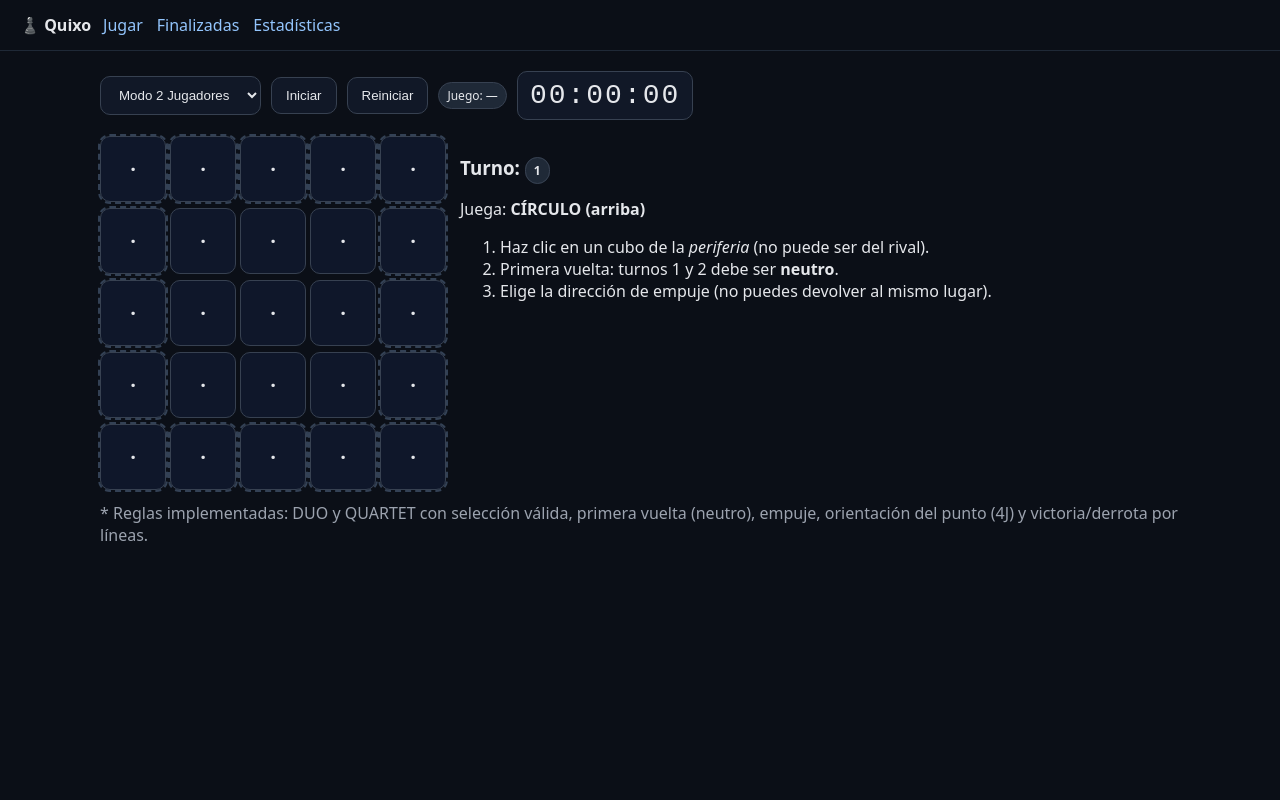
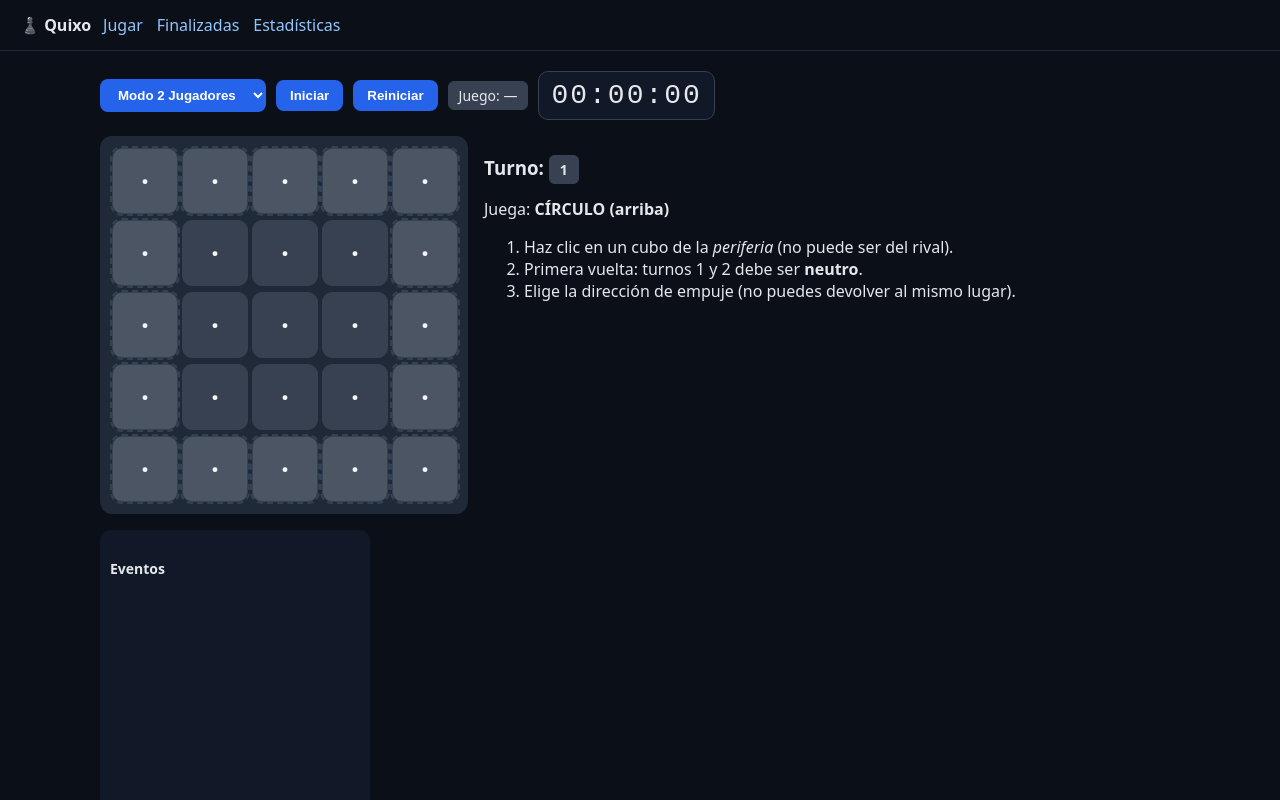
Before and after one commit to Ricardo-Patino/Proyecto-PrograAvanzada, a React (Vite) app in the folder QuixoSolution/frontend/quixo-web/: page / in a window 1280 px wide. Shown: the top 800 px of the page. Built offline with nearby package versions, Linux system fonts and the light colour scheme.

Commit message:
pulido de vistas y adicíon de log
cambios en NewGame, index, creacion de componente panellog

```diff
--- /dev/null
+++ b/QuixoSolution/frontend/package.json
@@ -0,0 +1,5 @@
+{
+  "devDependencies": {
+    "vite": "^7.2.4"
+  }
+}
--- a/QuixoSolution/frontend/quixo-web/index.html
+++ b/QuixoSolution/frontend/quixo-web/index.html
@@ -30,6 +30,103 @@
       .cell.sel { outline: 3px solid #60a5fa; }
       .dirbtn, .dotbtn { padding:8px 10px; border:1px solid #374151; background:#0f172a; border-radius:10px; cursor:pointer; }
       .dirbtn:hover, .dotbtn:hover { background:#1f2937; }
+
+      /* --- TABLERO --- */
+.grid {
+  display: grid;
+  grid-template-columns: repeat(5, 64px);
+  gap: 6px;
+  padding: 12px;
+  background: #1f2937;
+  border-radius: 12px;
+}
+
+.cell {
+  width: 64px;
+  height: 64px;
+  background: #374151;
+  border-radius: 10px;
+  font-size: 28px;
+  color: #f3f4f6;
+  display: flex;
+  justify-content: center;
+  align-items: center;
+  transition: 200ms;
+  cursor: default;
+  user-select: none;
+}
+
+/* Periferia clickeable */
+.cell.perimeter {
+  cursor: pointer;
+  background: #4b5563;
+}
+.cell.perimeter:hover {
+  background: #6b7280;
+  transform: scale(1.06);
+}
+
+/* Seleccionada */
+.cell.sel {
+  box-shadow: 0 0 8px 3px #60a5fa;
+  background: #3b82f6 !important;
+  transform: scale(1.1);
+}
+
+/* --- BOTONES --- */
+.btn {
+  background: #2563eb;
+  color: white;
+  padding: 8px 14px;
+  border-radius: 8px;
+  border: none;
+  cursor: pointer;
+  transition: 150ms;
+  font-weight: 600;
+}
+.btn:hover { background: #1d4ed8; }
+.btn:active { transform: scale(0.96); }
+
+.tag {
+  background: #374151;
+  color: #e5e7eb;
+  padding: 4px 10px;
+  border-radius: 6px;
+  font-size: 14px;
+}
+
+.dirbtn, .dotbtn {
+  background: #4b5563;
+  color: white;
+  border: none;
+  padding: 8px 10px;
+  border-radius: 6px;
+  cursor: pointer;
+  transition: 150ms;
+}
+.dirbtn:hover, .dotbtn:hover { background: #6b7280; }
+.dotbtn.sel {
+  outline: 3px solid #3b82f6;
+}
+
+/* --- SCROLL PANEL (LOG) --- */
+.log-panel {
+  width: 250px;
+  height: 350px;
+  background: #111827;
+  border-radius: 10px;
+  padding: 10px;
+  overflow-y: auto;
+  color: #e5e7eb;
+  font-size: 14px;
+}
+.log-entry {
+  padding: 4px 0;
+  border-bottom: 1px solid #374151;
+  opacity: 0.85;
+}
+
+
     </style>
   </head>
   <body>
--- a/QuixoSolution/frontend/quixo-web/src/components/Board.jsx
+++ b/QuixoSolution/frontend/quixo-web/src/components/Board.jsx
@@ -30,9 +30,10 @@ export default function Board({ board, selected, onPick }) {
             onClick={() => isPerimeter && onPick?.(idx)}
             title={isPerimeter ? 'Periferia (clic para seleccionar)' : 'No seleccionable'}
           >
-            <div style={{display:'flex', flexDirection:'column', alignItems:'center', lineHeight:1.1}}>
+
+            <div style={{ display: 'flex', flexDirection: 'column', alignItems: 'center', lineHeight: 1.1 }}>
               <div>{sym}</div>
-              <div style={{fontSize:12, opacity:0.8}}>{dotChar(cell.dot)}</div>
+              <div style={{ fontSize: 12, opacity: 0.8 }}>{dotChar(cell.dot)}</div>
             </div>
           </div>
         )
--- /dev/null
+++ b/QuixoSolution/frontend/quixo-web/src/components/LogPanel.jsx
@@ -0,0 +1,17 @@
+import { useEffect, useRef } from "react";
+
+export default function LogPanel({ logs }) {
+  const endRef = useRef(null);
+
+  return (
+    <div className="log-panel">
+      <h4 style={{ marginBottom: 8 }}>Eventos</h4>
+      {logs.map((t, i) => (
+        <div key={i} className="log-entry">
+          {t}
+        </div>
+      ))}
+      <div ref={endRef}></div>
+    </div>
+  );
+}
--- a/QuixoSolution/frontend/quixo-web/src/pages/NewGame.jsx
+++ b/QuixoSolution/frontend/quixo-web/src/pages/NewGame.jsx
@@ -2,23 +2,24 @@ import { useMemo, useState } from 'react'
 import Board from '../components/Board'
 import SevenSegmentClock from '../components/SevenSegmentClock'
 import { createGame, postMove } from '../api'
+import LogPanel from '../components/LogPanel'
 
 const SIZE = 5
 const NEUTRAL = 0, CIRCLE = 1, CROSS = 2
-const SEATS = ['TOP','RIGHT','BOTTOM','LEFT']        // orden de turnos en QUARTET
-const TEAM_OF_SEAT = { TOP:'A', RIGHT:'B', BOTTOM:'A', LEFT:'B' }
+const SEATS = ['TOP', 'RIGHT', 'BOTTOM', 'LEFT']        // orden de turnos en QUARTET
+const TEAM_OF_SEAT = { TOP: 'A', RIGHT: 'B', BOTTOM: 'A', LEFT: 'B' }
 const SYMBOL_OF_TEAM = { A: CIRCLE, B: CROSS }
 
 const rowOf = i => Math.floor(i / SIZE)
 const colOf = i => i % SIZE
-const idxOf = (r,c) => r*SIZE + c
-const isPerimeter = i => rowOf(i)===0 || rowOf(i)===SIZE-1 || colOf(i)===0 || colOf(i)===SIZE-1
+const idxOf = (r, c) => r * SIZE + c
+const isPerimeter = i => rowOf(i) === 0 || rowOf(i) === SIZE - 1 || colOf(i) === 0 || colOf(i) === SIZE - 1
 
-function freshBoard(){
-  return Array.from({length: SIZE*SIZE}, _ => ({ sym: NEUTRAL, dot: null }))
+function freshBoard() {
+  return Array.from({ length: SIZE * SIZE }, _ => ({ sym: NEUTRAL, dot: null }))
 }
 
-export default function NewGame(){
+export default function NewGame() {
   const [mode, setMode] = useState('DUO')
   const [board, setBoard] = useState(freshBoard())
   const [turn, setTurn] = useState(1)
@@ -26,33 +27,45 @@ export default function NewGame(){
   const [gameId, setGameId] = useState(null)
 
   const [selected, setSelected] = useState(null)
-  const [allowedDirs, setAllowedDirs] = useState([]) // ['LEFT','RIGHT','TOP','BOTTOM']
-  const [chosenDot, setChosenDot] = useState(null)   // para QUARTET
+  const [allowedDirs, setAllowedDirs] = useState([])
+  const [chosenDot, setChosenDot] = useState(null)
 
-  // Jugador actual (símbolo/seat)
-  const currentSeat = useMemo(()=>{
-    return mode === 'DUO' ? ( (turn % 2 === 1) ? 'TOP' : 'BOTTOM' ) : SEATS[(turn-1) % 4]
+  // --------------------------------------------
+  // LOGS — Estado y función para registrar eventos
+  // --------------------------------------------
+  const [logs, setLogs] = useState([])
+  function addLog(msg) {
+    setLogs((l) => [...l, msg])
+  }
+  // --------------------------------------------
+
+  // Jugador actual
+  const currentSeat = useMemo(() => {
+    return mode === 'DUO'
+      ? ((turn % 2 === 1) ? 'TOP' : 'BOTTOM')
+      : SEATS[(turn - 1) % 4]
   }, [turn, mode])
 
   let currentSymbol;
   if (mode === 'DUO') {
-  // DUO: TOP = CIRCLE, BOTTOM = CROSS
     currentSymbol = currentSeat === 'TOP' ? CIRCLE : CROSS;
   } else {
-  // QUARTET usa equipos A/B
     const currentTeam = TEAM_OF_SEAT[currentSeat];
     currentSymbol = SYMBOL_OF_TEAM[currentTeam];
   }
 
   const opponentSymbol = currentSymbol === CIRCLE ? CROSS : CIRCLE
+  const currentTeam = TEAM_OF_SEAT[currentSeat]
 
-  // Primera vuelta: DUO -> turn<=2; QUARTET -> turn<=4
-  const isFirstRound = useMemo(()=> turn <= (mode==='DUO' ? 2 : 4), [turn, mode])
+  const isFirstRound = useMemo(() =>
+    turn <= (mode === 'DUO' ? 2 : 4)
+    , [turn, mode])
 
-  async function start(){
+  async function start() {
     const payload = mode === 'DUO'
       ? { mode: 'DUO', playerTopId: 1, playerBottomId: 2 }
       : { mode: 'QUARTET', playerTopId: 1, playerRightId: 2, playerBottomId: 3, playerLeftId: 4 }
+
     const res = await createGame(payload)
     setGameId(res.id)
     setBoard(freshBoard())
@@ -61,9 +74,11 @@ if (mode === 'DUO') {
     setSelected(null)
     setAllowedDirs([])
     setChosenDot(null)
+
+    addLog(`🟢 Nueva partida iniciada (ID ${res.id}) en modo ${mode}`)
   }
 
-  function resetLocal(){
+  function resetLocal() {
     setBoard(freshBoard())
     setTurn(1)
     setRunning(false)
@@ -71,41 +86,40 @@ if (mode === 'DUO') {
     setSelected(null)
     setAllowedDirs([])
     setChosenDot(null)
+
+    addLog("🔁 Reiniciaste la partida local")
   }
 
-  function onPickCell(idx){
-    if(!running || !gameId) return alert('Inicia la partida primero')
-    if(!isPerimeter(idx)) return
+  function onPickCell(idx) {
+    if (!running || !gameId) return alert('Inicia la partida primero')
+    if (!isPerimeter(idx)) return
 
     const cell = board[idx]
 
-    // Regla general: no puedes retirar pieza del contrario
-    if(cell.sym === opponentSymbol) return alert('No puedes retirar un cubo del contrario')
+    if (cell.sym === opponentSymbol) return alert('No puedes retirar un cubo del contrario')
+    if (isFirstRound && cell.sym !== NEUTRAL) return alert('Primera vuelta: debes retirar un cubo NEUTRO')
 
-    // Primera vuelta: solo NEUTRO
-    if(isFirstRound && cell.sym !== NEUTRAL) return alert('Primera vuelta: debes retirar un cubo NEUTRO')
-
-    // En QUARTET, si es tu símbolo, el dot debe apuntarte
-    if(mode === 'QUARTET' && cell.sym === currentSymbol){
+    if (mode === 'QUARTET' && cell.sym === currentSymbol) {
       const mustFace = {
-        A: { TOP:'TOP', BOTTOM:'BOTTOM' },
-        B: { RIGHT:'RIGHT', LEFT:'LEFT' }
+        A: { TOP: 'TOP', BOTTOM: 'BOTTOM' },
+        B: { RIGHT: 'RIGHT', LEFT: 'LEFT' }
       }[currentTeam][currentSeat]
-      if(cell.dot !== mustFace) return alert('Solo puedes retirar un cubo de tu símbolo cuyo punto te apunte')
+      if (cell.dot !== mustFace) return alert('Solo puedes retirar un cubo de tu símbolo cuyo punto te apunte')
     }
 
-    // Direcciones válidas (no devolver al mismo lugar)
     const r = rowOf(idx), c = colOf(idx)
     const dirs = []
-    if(c !== 0) dirs.push('LEFT')
-    if(c !== SIZE-1) dirs.push('RIGHT')
-    if(r !== 0) dirs.push('TOP')
-    if(r !== SIZE-1) dirs.push('BOTTOM')
+    if (c !== 0) dirs.push('LEFT')
+    if (c !== SIZE - 1) dirs.push('RIGHT')
+    if (r !== 0) dirs.push('TOP')
+    if (r !== SIZE - 1) dirs.push('BOTTOM')
 
     setSelected(idx)
     setAllowedDirs(dirs)
-    // Dot por defecto (QUARTET): apunta a ti mismo
-    if(mode==='QUARTET'){
+
+    addLog(`📌 Seleccionaste el cubo en índice ${idx}`)
+
+    if (mode === 'QUARTET') {
       const defaultDot = {
         TOP: 'TOP', RIGHT: 'RIGHT', BOTTOM: 'BOTTOM', LEFT: 'LEFT'
       }[currentSeat]
@@ -113,77 +127,85 @@ if (mode === 'DUO') {
     }
   }
 
-  function cloneBoard(b){ return b.map(c => ({...c})) }
+  function cloneBoard(b) { return b.map(c => ({ ...c })) }
 
-  function performPush(idx, direction, dotForPlaced){
+  function performPush(idx, direction, dotForPlaced) {
     const r = rowOf(idx), c = colOf(idx)
     const nb = cloneBoard(board)
 
-    if(direction === 'LEFT' || direction === 'RIGHT'){
-      // fila r
+    if (direction === 'LEFT' || direction === 'RIGHT') {
       const row = []
-      for(let j=0;j<SIZE;j++) if(j!==c) row.push(nb[idxOf(r,j)])
-      const placed = { sym: currentSymbol, dot: (mode==='QUARTET' ? dotForPlaced : 'TOP') }
-      if(direction === 'LEFT') row.unshift(placed)
+      for (let j = 0; j < SIZE; j++) if (j !== c) row.push(nb[idxOf(r, j)])
+      const placed = { sym: currentSymbol, dot: (mode === 'QUARTET' ? dotForPlaced : 'TOP') }
+      if (direction === 'LEFT') row.unshift(placed)
       else row.push(placed)
-      for(let j=0;j<SIZE;j++) nb[idxOf(r,j)] = row[j]
-      const placedIdx = idxOf(r, direction==='LEFT' ? 0 : SIZE-1)
+      for (let j = 0; j < SIZE; j++) nb[idxOf(r, j)] = row[j]
+      const placedIdx = idxOf(r, direction === 'LEFT' ? 0 : SIZE - 1)
       return { nextBoard: nb, placedIdx }
     } else {
-      // columna c
       const col = []
-      for(let i=0;i<SIZE;i++) if(i!==r) col.push(nb[idxOf(i,c)])
-      const placed = { sym: currentSymbol, dot: (mode==='QUARTET' ? dotForPlaced : 'TOP') }
-      if(direction === 'TOP') col.unshift(placed)
+      for (let i = 0; i < SIZE; i++) if (i !== r) col.push(nb[idxOf(i, c)])
+      const placed = { sym: currentSymbol, dot: (mode === 'QUARTET' ? dotForPlaced : 'TOP') }
+      if (direction === 'TOP') col.unshift(placed)
       else col.push(placed)
-      for(let i=0;i<SIZE;i++) nb[idxOf(i,c)] = col[i]
-      const placedIdx = idxOf(direction==='TOP' ? 0 : SIZE-1, c)
+      for (let i = 0; i < SIZE; i++) nb[idxOf(i, c)] = col[i]
+      const placedIdx = idxOf(direction === 'TOP' ? 0 : SIZE - 1, c)
       return { nextBoard: nb, placedIdx }
     }
   }
 
-  function checkLine5(b, sym){
-    // filas
-    for(let i=0;i<SIZE;i++){
+  function checkLine5(b, sym) {
+    for (let i = 0; i < SIZE; i++) {
       let ok = true
-      for(let j=0;j<SIZE;j++){ if(b[idxOf(i,j)].sym!==sym){ ok=false; break } }
-      if(ok) return true
+      for (let j = 0; j < SIZE; j++) {
+        if (b[idxOf(i, j)].sym !== sym) { ok = false; break }
       }
-    // cols
-    for(let j=0;j<SIZE;j++){
+      if (ok) return true
+    }
+
+    for (let j = 0; j < SIZE; j++) {
       let ok = true
-      for(let i=0;i<SIZE;i++){ if(b[idxOf(i,j)].sym!==sym){ ok=false; break } }
-      if(ok) return true
+      for (let i = 0; i < SIZE; i++) {
+        if (b[idxOf(i, j)].sym !== sym) { ok = false; break }
       }
-    // diag principal
-    { let ok = true
-      for(let k=0;k<SIZE;k++){ if(b[idxOf(k,k)].sym!==sym){ ok=false; break } }
-      if(ok) return true
+      if (ok) return true
     }
-    // diag secundaria
-    { let ok = true
-      for(let k=0;k<SIZE;k++){ if(b[idxOf(k,SIZE-1-k)].sym!==sym){ ok=false; break } }
-      if(ok) return true
+
+    {
+      let ok = true
+      for (let k = 0; k < SIZE; k++) {
+        if (b[idxOf(k, k)].sym !== sym) { ok = false; break }
       }
+      if (ok) return true
+    }
+
+    {
+      let ok = true
+      for (let k = 0; k < SIZE; k++) {
+        if (b[idxOf(k, SIZE - 1 - k)].sym !== sym) { ok = false; break }
+      }
+      if (ok) return true
+    }
+
     return false
   }
 
-  async function chooseDirection(dir){
-    if(selected == null) return
+  async function chooseDirection(dir) {
+    if (selected == null) return
 
-    // En QUARTET, obliga a elegir dot válido (solo hacia los asientos de tu equipo)
     let dot = 'TOP'
-    if(mode==='QUARTET'){
-      const validDots = currentTeam==='A' ? ['TOP','BOTTOM'] : ['LEFT','RIGHT']
-      if(!chosenDot || !validDots.includes(chosenDot)){
+    if (mode === 'QUARTET') {
+      const validDots = currentTeam === 'A' ? ['TOP', 'BOTTOM'] : ['LEFT', 'RIGHT']
+      if (!chosenDot || !validDots.includes(chosenDot)) {
         return alert('Elige la orientación del punto para decidir quién de tu equipo podrá jugar el cubo')
       }
       dot = chosenDot
     }
 
+    addLog(`➡️ Empujaste hacia ${dir}`)
+
     const { nextBoard, placedIdx } = performPush(selected, dir, dot)
 
-    // Win/Lose
     const winMine = checkLine5(nextBoard, currentSymbol)
     const winOpponent = checkLine5(nextBoard, opponentSymbol)
     const causedWin = !!winMine
@@ -194,41 +216,42 @@ if (mode === 'DUO') {
     setAllowedDirs([])
     setChosenDot(null)
 
-    // Registrar jugada
     await postMove(gameId, {
       turnNumber: turn,
       actorSeat: currentSeat,
       pickedIndex: selected,
       pushDirection: dir,
       placedIndex: placedIdx,
-      symbol: currentSymbol===CIRCLE?'CIRCLE':'CROSS',
+      symbol: currentSymbol === CIRCLE ? 'CIRCLE' : 'CROSS',
       dotOrientation: dot,
       causedWin,
       causedLose,
       boardJson: JSON.stringify(nextBoard)
     })
 
-    if(causedWin || causedLose){
+    if (causedWin) {
+      addLog(`🏆 ¡Victoria del jugador!`)
       setRunning(false)
-      const who = mode==='DUO'
-        ? (currentSymbol===CIRCLE ? 'CÍRCULO' : 'CRUZ')
-        : (currentTeam==='A' ? 'Equipo A (○)' : 'Equipo B (×)')
-      alert(causedWin ? `¡Gana ${who}!` : `¡Pierde ${who} por formar línea del rival!`)
-    } else {
-      // siguiente turno
-      setTurn(t => t+1)
+    }
+    if (causedLose) {
+      addLog(`❌ Derrota por línea del rival`)
+      setRunning(false)
+    }
+
+    if (!causedWin && !causedLose) {
+      setTurn(t => t + 1)
+      addLog(`🔄 Turno ${turn + 1}`)
     }
   }
 
-  // UI helpers
-  const playerLabel = (mode==='DUO'
-    ? (currentSymbol===CIRCLE ? 'CÍRCULO (arriba)' : 'CRUZ (abajo)')
-    : `${currentSeat} — ${currentTeam==='A'?'○ A':'× B'}`)
+  const playerLabel = (mode === 'DUO'
+    ? (currentSymbol === CIRCLE ? 'CÍRCULO (arriba)' : 'CRUZ (abajo)')
+    : `${currentSeat} — ${currentTeam === 'A' ? '○ A' : '× B'}`)
 
   return (
     <section>
       <div className="toolbar">
-        <select value={mode} onChange={e=>setMode(e.target.value)} className="btn" disabled={running}>
+        <select value={mode} onChange={e => setMode(e.target.value)} className="btn" disabled={running}>
           <option value="DUO">Modo 2 Jugadores</option>
           <option value="QUARTET">Modo 4 Jugadores</option>
         </select>
@@ -238,33 +261,34 @@ if (mode === 'DUO') {
         <SevenSegmentClock running={running} />
       </div>
 
-      <div style={{display:'flex', gap:16, alignItems:'flex-start', flexWrap:'wrap'}}>
+      <div style={{ display: 'flex', gap: 16, alignItems: 'flex-start', flexWrap: 'wrap' }}>
         <Board board={board} selected={selected} onPick={onPickCell} />
+
         <div>
           <h3>Turno: <span className="tag">{turn}</span></h3>
           <p>Juega: <strong>{playerLabel}</strong></p>
           <ol>
             <li>Haz clic en un cubo de la <em>periferia</em> (no puede ser del rival).</li>
-            <li>Primera vuelta: {mode==='DUO' ? 'turnos 1 y 2' : 'turnos 1 a 4'} debe ser <strong>neutro</strong>.</li>
-            {mode==='QUARTET' && <li>Si tomas uno de tu símbolo, el <strong>punto debe apuntarte</strong>.</li>}
+            <li>Primera vuelta: {mode === 'DUO' ? 'turnos 1 y 2' : 'turnos 1 a 4'} debe ser <strong>neutro</strong>.</li>
+            {mode === 'QUARTET' && <li>Si tomas uno de tu símbolo, el <strong>punto debe apuntarte</strong>.</li>}
             <li>Elige la dirección de empuje (no puedes devolver al mismo lugar).</li>
-            {mode==='QUARTET' && <li>Selecciona la <strong>orientación del punto</strong> para decidir quién del equipo podrá volver a jugar ese cubo.</li>}
+            {mode === 'QUARTET' && <li>Selecciona la <strong>orientación del punto</strong> para decidir quién del equipo podrá volver a jugar ese cubo.</li>}
           </ol>
 
-          {mode==='QUARTET' && selected!=null && (
-            <div style={{marginTop:12}}>
+          {mode === 'QUARTET' && selected != null && (
+            <div style={{ marginTop: 12 }}>
               <div><strong>Orientación del punto (dot):</strong></div>
-              <div style={{display:'flex', gap:8, marginTop:6, flexWrap:'wrap'}}>
-                {currentTeam==='A' && (
+              <div style={{ display: 'flex', gap: 8, marginTop: 6, flexWrap: 'wrap' }}>
+                {currentTeam === 'A' && (
                   <>
-                    <button className={`dotbtn ${chosenDot==='TOP'?'sel':''}`} onClick={()=>setChosenDot('TOP')}>⬆️ Apunta a TOP</button>
-                    <button className={`dotbtn ${chosenDot==='BOTTOM'?'sel':''}`} onClick={()=>setChosenDot('BOTTOM')}>⬇️ Apunta a BOTTOM</button>
+                    <button className={`dotbtn ${chosenDot === 'TOP' ? 'sel' : ''}`} onClick={() => setChosenDot('TOP')}>⬆️ Apunta a TOP</button>
+                    <button className={`dotbtn ${chosenDot === 'BOTTOM' ? 'sel' : ''}`} onClick={() => setChosenDot('BOTTOM')}>⬇️ Apunta a BOTTOM</button>
                   </>
                 )}
-                {currentTeam==='B' && (
+                {currentTeam === 'B' && (
                   <>
-                    <button className={`dotbtn ${chosenDot==='LEFT'?'sel':''}`} onClick={()=>setChosenDot('LEFT')}>⬅️ Apunta a LEFT</button>
-                    <button className={`dotbtn ${chosenDot==='RIGHT'?'sel':''}`} onClick={()=>setChosenDot('RIGHT')}>➡️ Apunta a RIGHT</button>
+                    <button className={`dotbtn ${chosenDot === 'LEFT' ? 'sel' : ''}`} onClick={() => setChosenDot('LEFT')}>⬅️ Apunta a LEFT</button>
+                    <button className={`dotbtn ${chosenDot === 'RIGHT' ? 'sel' : ''}`} onClick={() => setChosenDot('RIGHT')}>➡️ Apunta a RIGHT</button>
                   </>
                 )}
               </div>
@@ -272,20 +296,24 @@ if (mode === 'DUO') {
           )}
 
           {selected != null && allowedDirs.length > 0 && (
-            <div style={{marginTop:12, display:'grid', gap:8}}>
+            <div style={{ marginTop: 12, display: 'grid', gap: 8 }}>
               <div><strong>Dirección de empuje:</strong></div>
-              <div style={{display:'flex', gap:8, flexWrap:'wrap'}}>
-                {allowedDirs.includes('LEFT')   && <button className="dirbtn" onClick={()=>chooseDirection('LEFT')}>⬅️ Izquierda</button>}
-                {allowedDirs.includes('RIGHT')  && <button className="dirbtn" onClick={()=>chooseDirection('RIGHT')}>➡️ Derecha</button>}
-                {allowedDirs.includes('TOP')    && <button className="dirbtn" onClick={()=>chooseDirection('TOP')}>⬆️ Arriba</button>}
-                {allowedDirs.includes('BOTTOM') && <button className="dirbtn" onClick={()=>chooseDirection('BOTTOM')}>⬇️ Abajo</button>}
+              <div style={{ display: 'flex', gap: 8, flexWrap: 'wrap' }}>
+                {allowedDirs.includes('LEFT') && <button className="dirbtn" onClick={() => chooseDirection('LEFT')}>⬅️ Izquierda</button>}
+                {allowedDirs.includes('RIGHT') && <button className="dirbtn" onClick={() => chooseDirection('RIGHT')}>➡️ Derecha</button>}
+                {allowedDirs.includes('TOP') && <button className="dirbtn" onClick={() => chooseDirection('TOP')}>⬆️ Arriba</button>}
+                {allowedDirs.includes('BOTTOM') && <button className="dirbtn" onClick={() => chooseDirection('BOTTOM')}>⬇️ Abajo</button>}
               </div>
             </div>
           )}
         </div>
+
+        {/* Panel de logs añadido */}
+        <LogPanel logs={logs} />
+
       </div>
 
-      <p style={{marginTop:12, color:'#9ca3af'}}>
+      <p style={{ marginTop: 12, color: '#9ca3af' }}>
         * Reglas implementadas: DUO y QUARTET con selección válida, primera vuelta (neutro), empuje, orientación del punto (4J) y victoria/derrota por líneas.
       </p>
     </section>
```
Also changed, not shown: 2 other files (tests, documents, lock files or other folders). Lines whose indentation alone changed are shown as unchanged.
